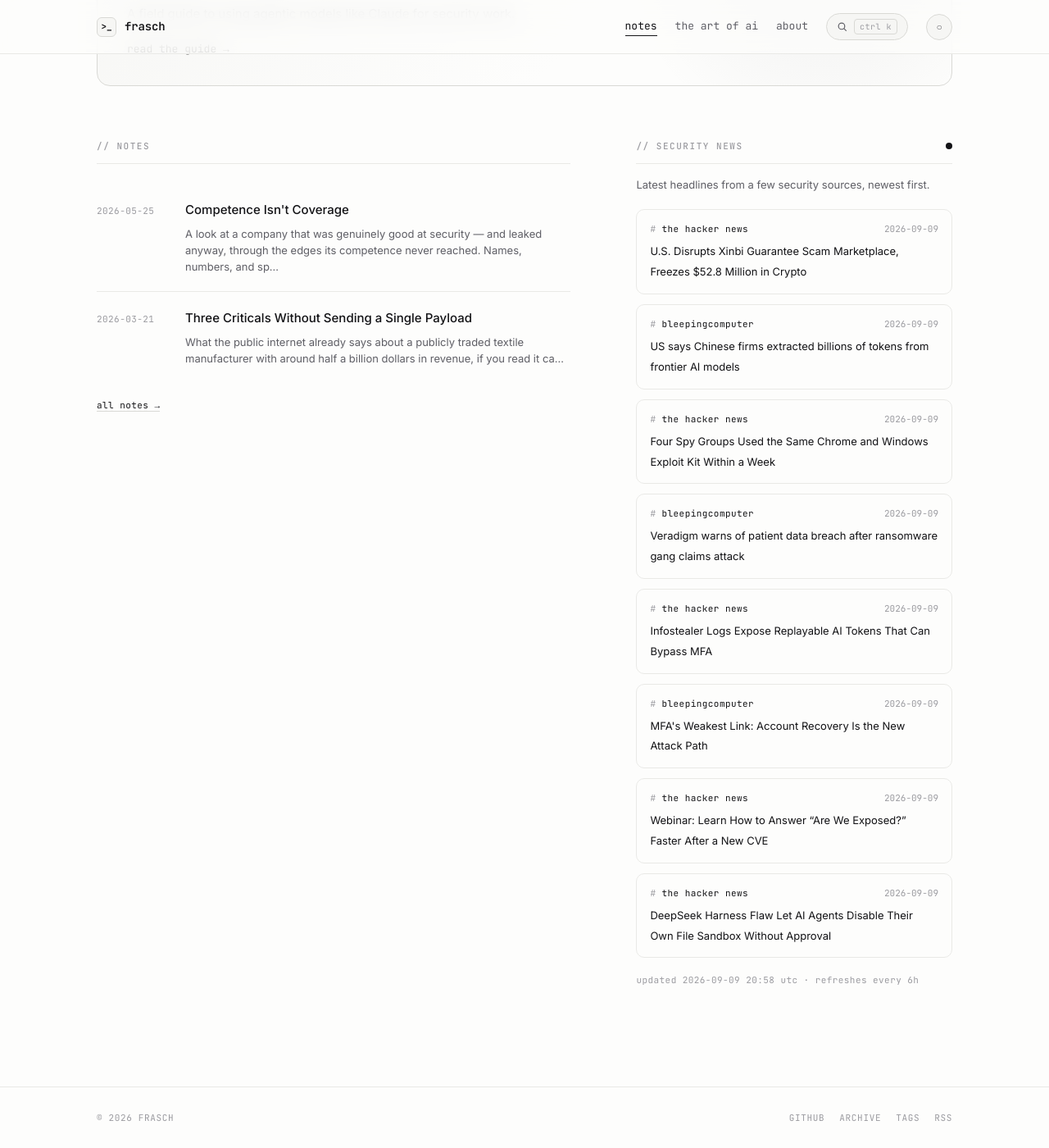
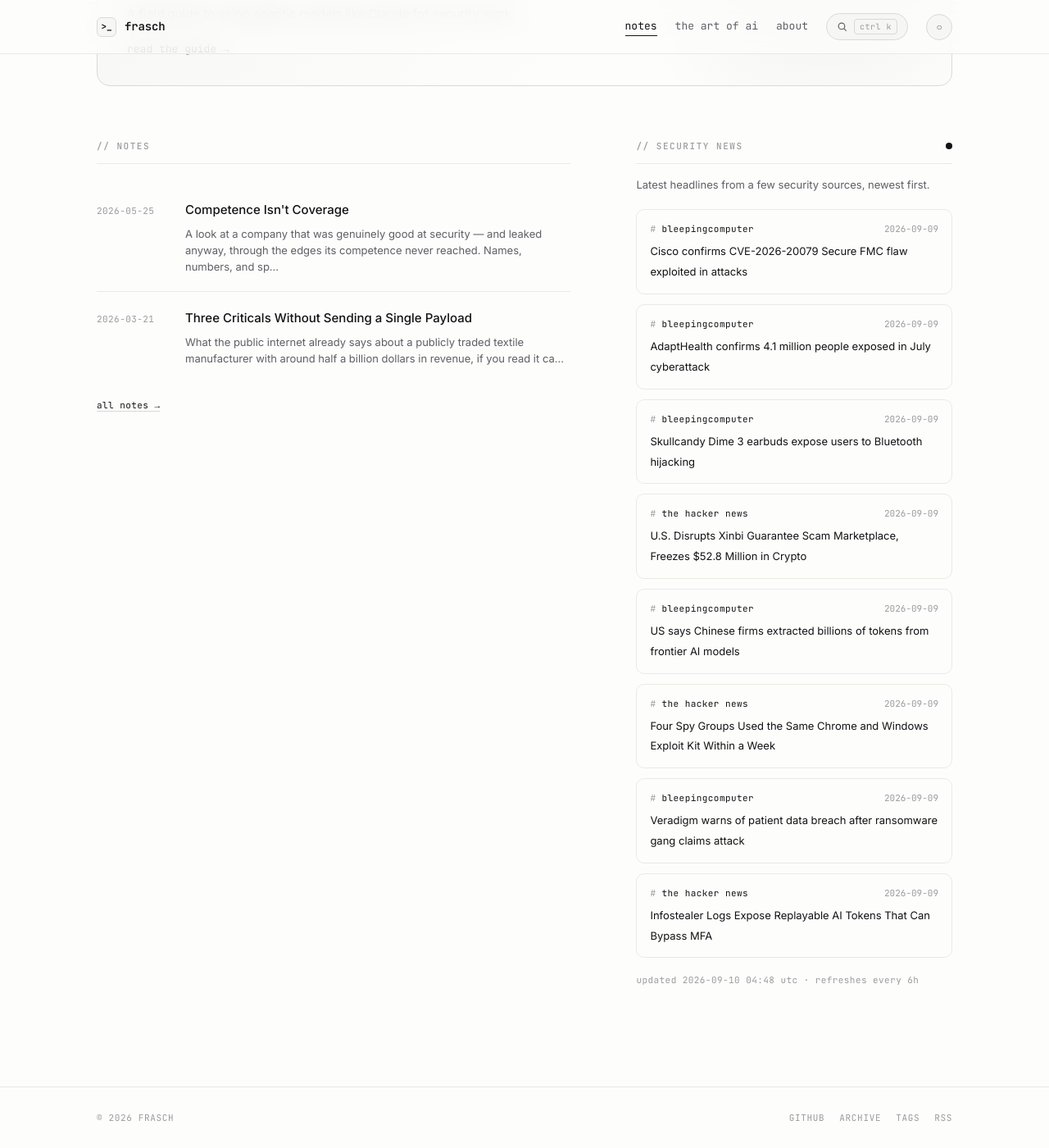
Before and after one commit to whoisfrasch/frasch, a Jekyll site: the page built from index.html, in a window 1280 px wide and 1400 px high, scrolled down 615 px. Shown: the whole window at 82% size. Built offline with Jekyll 4.4.1, drawn with Linux system fonts in a browser that asks for light colours.

Commit message:
Refresh security news feed

```diff
--- a/_data/news.json
+++ b/_data/news.json
@@ -1,6 +1,24 @@
 {
-  "updated": "2026-09-09T20:58:09Z",
+  "updated": "2026-09-10T04:48:52Z",
   "items": [
+    {
+      "source": "bleepingcomputer",
+      "title": "Cisco confirms CVE-2026-20079 Secure FMC flaw exploited in attacks",
+      "link": "https://www.bleepingcomputer.com/news/security/cisco-confirms-cve-2026-20079-secure-fmc-flaw-exploited-in-attacks/",
+      "date": "2026-09-09T21:40:44Z"
+    },
+    {
+      "source": "bleepingcomputer",
+      "title": "AdaptHealth confirms 4.1 million people exposed in July cyberattack",
+      "link": "https://www.bleepingcomputer.com/news/security/adapthealth-confirms-41-million-people-exposed-in-july-cyberattack/",
+      "date": "2026-09-09T21:30:36Z"
+    },
+    {
+      "source": "bleepingcomputer",
+      "title": "Skullcandy Dime 3 earbuds expose users to Bluetooth hijacking",
+      "link": "https://www.bleepingcomputer.com/news/security/skullcandy-dime-3-earbuds-expose-users-to-bluetooth-hijacking/",
+      "date": "2026-09-09T21:02:14Z"
+    },
     {
       "source": "the hacker news",
       "title": "U.S. Disrupts Xinbi Guarantee Scam Marketplace, Freezes $52.8 Million in Crypto",
@@ -30,24 +48,6 @@
       "title": "Infostealer Logs Expose Replayable AI Tokens That Can Bypass MFA",
       "link": "https://thehackernews.com/2026/09/infostealer-logs-expose-replayable-ai.html",
       "date": "2026-09-09T14:23:55Z"
-    },
-    {
-      "source": "bleepingcomputer",
-      "title": "MFA's Weakest Link: Account Recovery Is the New Attack Path",
-      "link": "https://www.bleepingcomputer.com/news/security/mfas-weakest-link-account-recovery-is-the-new-attack-path/",
-      "date": "2026-09-09T14:01:11Z"
-    },
-    {
-      "source": "the hacker news",
-      "title": "Webinar: Learn How to Answer “Are We Exposed?” Faster After a New CVE",
-      "link": "https://thehackernews.com/2026/09/webinar-learn-how-to-answer-are-we.html",
-      "date": "2026-09-09T11:57:36Z"
-    },
-    {
-      "source": "the hacker news",
-      "title": "DeepSeek Harness Flaw Let AI Agents Disable Their Own File Sandbox Without Approval",
-      "link": "https://thehackernews.com/2026/09/deepseek-harness-flaw-let-ai-agents.html",
-      "date": "2026-09-09T11:17:07Z"
     }
   ]
 }
```
